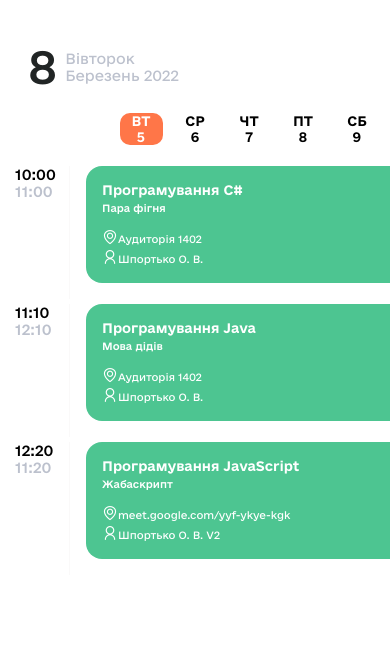
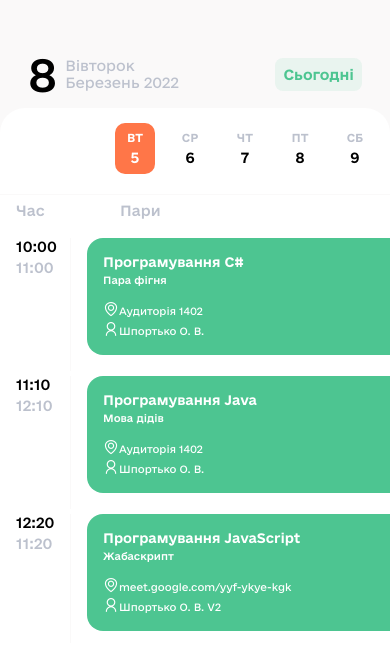
Before and after one commit to xDavidos/megu-schedule-app, a React Native app: screen / in a window 390 px wide. Shown: the top 670 px of the page. Built offline with nearby package versions, Linux system fonts and the light colour scheme.

Commit message:
Fix ScrollView in DataSlider, added today button Co-authored-by: Oleksandr Galchyn <sneiksus@users.noreply.github.com>

```diff
--- a/App.tsx
+++ b/App.tsx
@@ -10,6 +10,7 @@ import LessonList from './components/lesson_list'
 import AppLoading from 'expo-app-loading';
 import Lessons from './components/data.json'
 import { ScrollView } from 'react-native-gesture-handler';
+import theme from './assets/themes';
 
 export default function App() {
   const [loaded] = useFonts({
@@ -32,9 +33,12 @@ export default function App() {
           <Moment element={Text} style={styles.today_day_week} format='dddd'></Moment>
           <Moment element={Text} style={styles.today_month_year} format='MMMM YYYY'></Moment>
         </View>
+        <View style={styles.today_button_conteiner}>
+          <Text style={styles.today_button_text}>Сьогодні</Text>
+        </View>
       </View>
-      <View>
-        <DateSlider data={Lessons} index={index} setIndex={setIndex} />
+      <View style={styles.date_lesson_conteiner}>
+        <DateSlider data={Lessons}  index={index} setIndex={setIndex} />
         <LessonList data={Lessons} index={index} setIndex={setIndex} />
       </View>
     </View>
@@ -43,22 +47,20 @@ export default function App() {
 
 const styles = StyleSheet.create({
   container: {
-    flex: 1,
-    backgroundColor: '#fff',
+    backgroundColor: '#faf9f9',
     paddingTop: 40,
+    height: '100%'
   },
   today: {
     paddingLeft: 28,
     paddingBottom: 20,
     flexDirection: 'row',
-    fontSize: 14,
+    height: '11%',
     display: 'flex',
   },
   today_day: {
-    fontFamily: 'eUkraineMedium',
-    fontSize: 44,
-    color: '#212525',
-    flexDirection: 'column',
+    ...theme.textVariants.body1,
+    color: theme.colors.black,
     alignSelf: 'center',
   },
   today_column: {
@@ -67,23 +69,33 @@ const styles = StyleSheet.create({
     paddingLeft: 8,
   },
   today_day_week: {
-    fontFamily: 'eUkraineRegular',
+    ...theme.textVariants.body4,
     textTransform: 'capitalize',
-    fontSize: 14,
-    color: '#BCC1CD',
+    color: theme.colors.gray,
   },
   today_month_year: {
-    fontFamily: 'eUkraineRegular',
+    ...theme.textVariants.body4,
     textTransform: 'capitalize',
-    fontSize: 14,
-    color: '#BCC1CD',
+    color: theme.colors.gray,
   },
-  day_array: {
-    fontFamily: 'eUkraineBold',
-    fontSize: 13,
-    textTransform: 'uppercase',
-    textAlign: 'center',
-    color: '#000000',
-    //scolor: '#FFF',
+  today_button_conteiner: {
+    flex: 1,
+    alignItems: 'flex-end',
+    justifyContent: 'center',
+    paddingRight: 28,
   },
+  today_button_text: {
+    ...theme.textVariants.h1,
+    color: theme.colors.green,
+    backgroundColor: 'rgba(77, 197, 145, 0.1)',
+    borderRadius: 8,
+    padding: 8,
+  },
+  date_lesson_conteiner: {
+    height: '90%',
+    marginTop: -20,
+    borderTopEndRadius: 25,
+    borderTopStartRadius: 25,
+    backgroundColor: theme.colors.white
+  }
 });
--- a/assets/themes/index.ts
+++ b/assets/themes/index.ts
@@ -1,7 +1,7 @@
 const theme = {
   colors: {
     orange: `#FF7648`,
-    white: `#FFF`,
+    white: `#FFFFFF`,
     black: '#000',
     green: '#4DC591',
     gray: '#BCC1CD'
@@ -12,14 +12,18 @@ const theme = {
     m: 16,
     l: 32,
     xl: 40,
-    data_slidel: 11
+    data_slidel: 15
   },
   textVariants: {
     h1: {
       fontFamily: 'eUkraineBold',
-      fontSize: 13,
+      fontSize: 14,
     },
     h2: {
+      fontFamily: 'eUkraineBold',
+      fontSize: 11,
+    },
+    h3: {
       fontFamily: 'eUkraineBold',
       fontSize: 9,
     },
@@ -37,11 +41,11 @@ const theme = {
     },
     body4: {
       fontFamily: 'eUkraineRegular',
-      fontSize: 10,
+      fontSize: 14,
     },
     body5: {
       fontFamily: 'eUkraineRegular',
-      fontSize: 14,
+      fontSize: 10,
     }
   },
 }
--- a/components/date_slider.tsx
+++ b/components/date_slider.tsx
@@ -11,7 +11,7 @@ const DateSlider = ({ data, index, setIndex }) => {
     sliderRef.current?.scrollToIndex({
       index: index,
       animated: true,
-      viewPosition: 0,
+      viewPosition: 0.40,
       viewOffset: theme.spacing.data_slidel
     })
   }, [index])
@@ -19,10 +19,11 @@ const DateSlider = ({ data, index, setIndex }) => {
   return (
     <FlatList
     ref={sliderRef}
+    style ={styles.dataslider}
     initialNumToRender={8}
     initialScrollIndex={index}
     getItemLayout={(data, index) => (
-      {length: 54.5, offset: 54.5 * index, index}
+      {length: 54, offset: 54 * index, index}
     )}
     data={data.days}
     keyExtractor={(item) => item.date}
@@ -36,16 +37,17 @@ const DateSlider = ({ data, index, setIndex }) => {
             style={{
               marginRight: theme.spacing.data_slidel,
               borderRadius: 10,
+              paddingVertical: 8,
               backgroundColor:
                 fIndex == index ? theme.colors.orange : theme.colors.white,
-              width: 43,
+              width: 40,
             }}><Moment element={Text} style={ fIndex == index
-                ? styles.day_flatlist_select
-                : styles.day_flatlist
+                ? styles.day_flatlist_weekday_select
+                : styles.day_flatlist_weekday
               } format="dd">{item.date}</Moment>
             <Moment element={Text} style={ fIndex == index
-                ? styles.day_flatlist_select
-                : styles.day_flatlist
+                ? styles.day_flatlist_day_select
+                : styles.day_flatlist_day
               } format="D">{item.date}</Moment>
           </View>
         </TouchableOpacity>
@@ -56,18 +58,38 @@ const DateSlider = ({ data, index, setIndex }) => {
 }
 
 const styles = StyleSheet.create({
-  day_flatlist: {
+  dataslider: {
+    height: '15%',
+    borderBottomWidth: 1,
+    borderBottomColor: "#FAF9F9",
+    paddingTop: 15,
+  },
+  day_flatlist_weekday: {
+    ...theme.textVariants.h2,
+    textTransform: 'uppercase',
+    textAlign: 'center',
+    color: theme.colors.gray,
+    paddingBottom: 5,
+  },
+  day_flatlist_weekday_select: {
+    ...theme.textVariants.h2,
+    textTransform: 'uppercase',
+    textAlign: 'center',
+    color: '#FFF',
+    paddingBottom: 5,
+  },
+  day_flatlist_day: {
     ...theme.textVariants.h1,
     textTransform: 'uppercase',
     textAlign: 'center',
     color: '#000',
   },
-  day_flatlist_select: {
+  day_flatlist_day_select: {
     ...theme.textVariants.h1,
     textTransform: 'uppercase',
     textAlign: 'center',
     color: '#FFF',
-  },
+  }
 });
 
 export default DateSlider
--- a/components/lesson_list.tsx
+++ b/components/lesson_list.tsx
@@ -1,6 +1,7 @@
 import React from 'react';
 import { StyleSheet, Text, View, FlatList, Dimensions, ScrollView } from 'react-native'
 import AntDesign from '@expo/vector-icons/AntDesign';
+import theme from '../assets/themes';
 
 const { width, height } = Dimensions.get('screen');
 
@@ -17,10 +18,9 @@ const LessonList = ({ data, index, setIndex }) => {
   return (
     <FlatList
       ref={lessonsRef}
-      initialNumToRender={1}
+      style={styles.lessons_flatlist}
       initialScrollIndex={index}
       data={data.days}
-      maxToRenderPerBatch={3}
       keyExtractor={(item) => item.date}
       getItemLayout={(data, index) => ({
         length: width,
@@ -35,14 +35,17 @@ const LessonList = ({ data, index, setIndex }) => {
       showsHorizontalScrollIndicator={false}
       renderItem={({ item, index: fIndex }) => {
         return (
-          <ScrollView
-            showsVerticalScrollIndicator={false}
-            contentContainerStyle={{ flexGrow: 1, height: '100%'}}>
-            {item.lessons.map((item) => (
-              <Lesson key={item.id} item={item} />
-            ))}
-          </ScrollView>
-
+          <View style={styles.lessons_view}>
+            <ScrollView showsVerticalScrollIndicator={false}>
+              <View style={styles.lessons_view_heder}>
+                <Text style={styles.lessons_view_heder_text1}>Час</Text>
+                <Text style={styles.lessons_view_heder_text2}>Пари</Text>
+              </View>
+              {item.lessons.map((item) => (
+                <Lesson key={item.id} item={item} />
+              ))}
+            </ScrollView>
+          </View>
         );
       }}
     />
@@ -73,12 +76,32 @@ const Lesson = ({ item }) => {
 }
 
 const styles = StyleSheet.create({
-  lessons_scrollview: {
-
+  lessons_flatlist: {
+    height: "120%",
+    marginTop: -30,
+    transform: [{ translateY: 30 }],
+  },
+  lessons_view: {
+    height: "99%",
+  },
+  lessons_view_heder: {
+    flexDirection: "row",
+    paddingTop: 7,
+    paddingBottom: 14,
+  },
+  lessons_view_heder_text1: {
+    ...theme.textVariants.body2,
+    color: theme.colors.gray,
+    paddingLeft: theme.spacing.m,
+    flex: 0.14,
+  },
+  lessons_view_heder_text2: {
+    ...theme.textVariants.body2,
+    color: theme.colors.gray,
   },
   lessons: {
     flexDirection: "row",
-    paddingHorizontal: 15,
+    paddingHorizontal: theme.spacing.m,
     paddingTop: 5,
     width: width,
     //height: '100%'
@@ -107,6 +130,7 @@ const styles = StyleSheet.create({
   },
   lesson_time_list_text: {
     fontFamily: "eUkraineMedium",
+    paddingBottom: 4,
     fontSize: 14,
   },
   lesson_time_end_list_text: {
```
